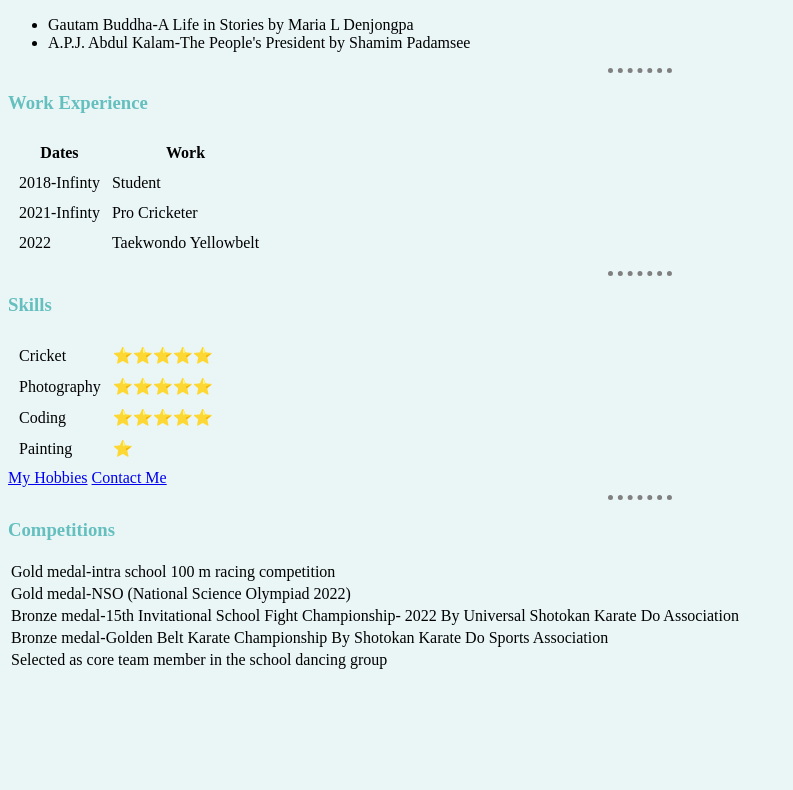
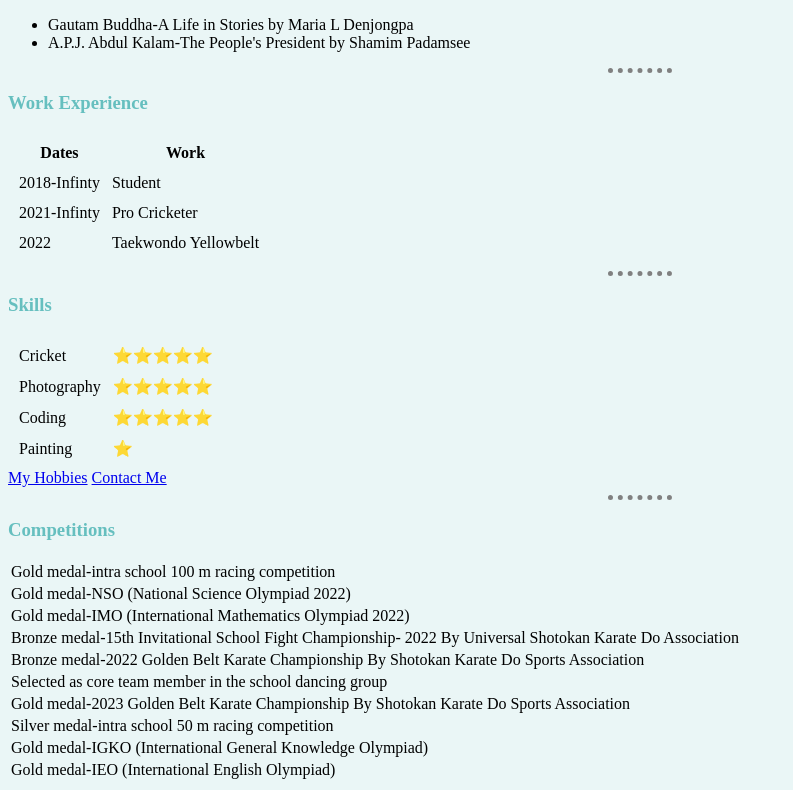
Before and after one commit to vanijpandit/cv, a plain HTML site: page index.html in a window 1280 px wide. Shown: the part 328-1118 px from the top of the page, without its empty margins (0-793 px from the left). Before the commit the page ends 1008 px from the top, so only its background shows below. Drawn offline with Linux system fonts and the light colour scheme.

Commit message:
Update index.html

```diff
--- a/index.html
+++ b/index.html
@@ -92,15 +92,29 @@
       <td>Gold medal-NSO (National Science Olympiad 2022)</td>
     </tr>
     <tr>
+      <td>Gold medal-IMO (International Mathematics Olympiad 2022)</td>
+    </tr>
+    <tr>
       <td>Bronze medal-15th Invitational School Fight Championship- 2022 By Universal Shotokan Karate Do Association</td>
     </tr>
     <tr>
-      <td>Bronze medal-Golden Belt Karate Championship By Shotokan Karate Do Sports Association</td>
+      <td>Bronze medal-2022 Golden Belt Karate Championship By Shotokan Karate Do Sports Association</td>
     </tr>
     <tr>
       <td>Selected as core team member in the school dancing group</td>
     </tr>
-
+    <tr>
+      <td>Gold medal-2023 Golden Belt Karate Championship By Shotokan Karate Do Sports Association</td>
+    </tr>
+    <tr>
+      <td>Silver medal-intra school 50 m racing competition</td>
+    </tr>
+      <tr>
+    <td>Gold medal-IGKO (International General Knowledge Olympiad)</td>
+      </tr>
+      <tr>
+    <td>Gold medal-IEO (International English Olympiad)</td>
+      </tr>
   </table>
 </body>
 
```
